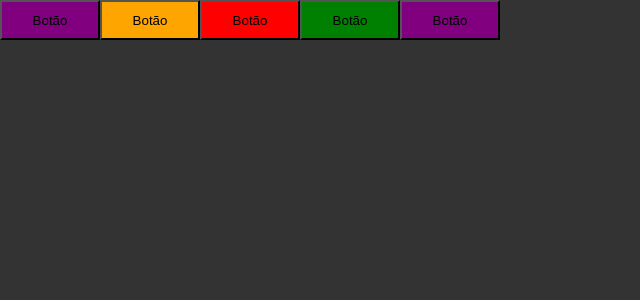
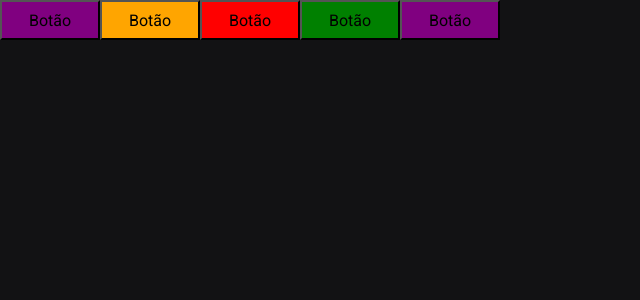
Before and after one commit to GFrasson/ignite-timer, a React (Vite) app: page / in a window 1280 px wide. Shown: the top 300 px of the page, without its empty margins (0-640 px from the left). Built offline with nearby package versions, Linux system fonts and the light colour scheme.

Commit message:
Eslint config

```diff
--- a/package.json
+++ b/package.json
@@ -14,10 +14,12 @@
     "styled-components": "^5.3.8"
   },
   "devDependencies": {
+    "@rocketseat/eslint-config": "^1.2.0",
     "@types/react": "^18.0.27",
     "@types/react-dom": "^18.0.10",
     "@types/styled-components": "^5.1.26",
     "@vitejs/plugin-react": "^3.1.0",
+    "eslint": "^8.35.0",
     "typescript": "^4.9.3",
     "vite": "^4.1.0"
   }
--- a/src/components/Button.styles.ts
+++ b/src/components/Button.styles.ts
@@ -1,17 +1,17 @@
-import styled, { css } from 'styled-components';
+import styled, { css } from 'styled-components'
 
-export type ButtonVariant = 'primary' | 'secondary' | 'danger' | 'success';
+export type ButtonVariant = 'primary' | 'secondary' | 'danger' | 'success'
 
 interface ButtonContainerProps {
-    variant: ButtonVariant;
+  variant: ButtonVariant
 }
 
 const buttonVariants = {
   primary: 'purple',
   secondary: 'orange',
   danger: 'red',
-    success: 'green'
-};
+  success: 'green',
+}
 
 export const ButtonContainer = styled.button<ButtonContainerProps>`
   width: 100px;
@@ -19,7 +19,7 @@
 
   ${(props) => {
     return css`
-            background-color: ${buttonVariants[props.variant]}
-        `;
+      background-color: ${buttonVariants[props.variant]};
+    `
   }}
-`;
+`
--- a/src/styles/global.ts
+++ b/src/styles/global.ts
@@ -1,4 +1,4 @@
-import { createGlobalStyle } from "styled-components";
+import { createGlobalStyle } from 'styled-components'
 
 export const GlobalStyle = createGlobalStyle`
     * {
@@ -7,8 +7,19 @@
         box-sizing: border-box;
     }
 
+    :focus {
+       outline: 0;
+       box-shadow: 0 0 0 2px ${(props) => props.theme['green-500']}
+    }
+
     body {
-        background: #333;
-        color: #fff;
+        background: ${(props) => props.theme['gray-900']};
+        color: ${(props) => props.theme['gray-300']};
     }
-`;
+
+    body, input, textarea, button {
+        font-family: 'Roboto', sans-serif;
+        font-weight: 400;
+        font-size: 1rem;
+    }
+`
--- a/src/styles/themes/default.ts
+++ b/src/styles/themes/default.ts
@@ -1,5 +1,21 @@
 export const defaultTheme = {
-    white: '#fff',
-    primary: 'purple',
-    secondary: 'orange'
-};
+  white: '#fff',
+
+  'gray-100': '#E1E1E6',
+  'gray-300': '#C4C4CC',
+  'gray-400': '#8D8D99',
+  'gray-500': '#7C7C8A',
+  'gray-600': '#323238',
+  'gray-700': '#29292E',
+  'gray-800': '#202024',
+  'gray-900': '#121214',
+
+  'green-300': '#00B37E',
+  'green-500': '#00875F',
+  'green-700': '#015F43',
+
+  'red-500': '#AB222E',
+  'red-700': '#7A1921',
+
+  'yellow-500': '#FBA94C',
+}
```
Also changed, not shown: src/@types/styled.d.ts (+4 -4 lines), src/App.tsx (+5 -5 lines), src/components/Button.tsx (+3 -7 lines), .eslintrc.json (added), 1 other file (tests, documents, lock files or other folders). Lines whose indentation alone changed are shown as unchanged.
